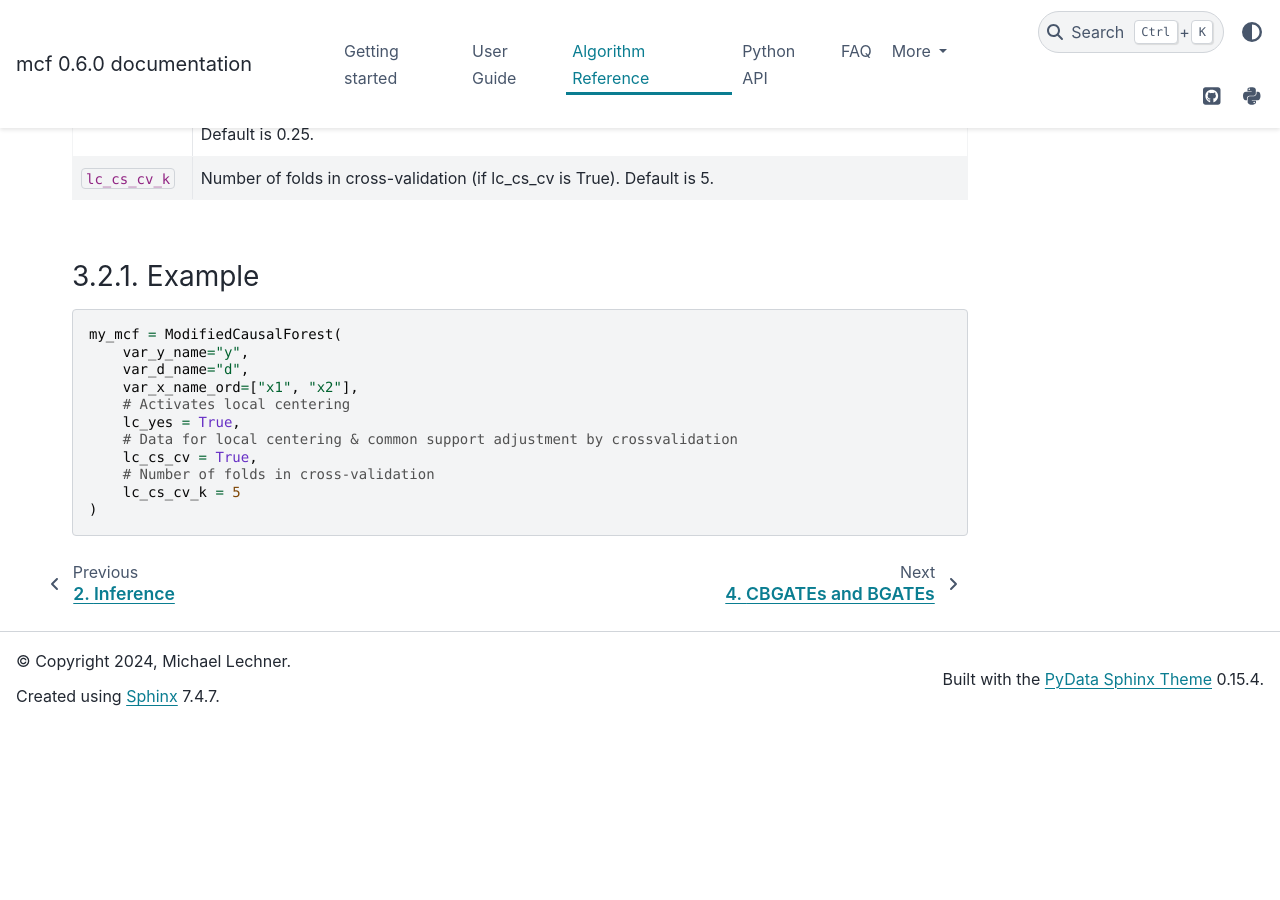
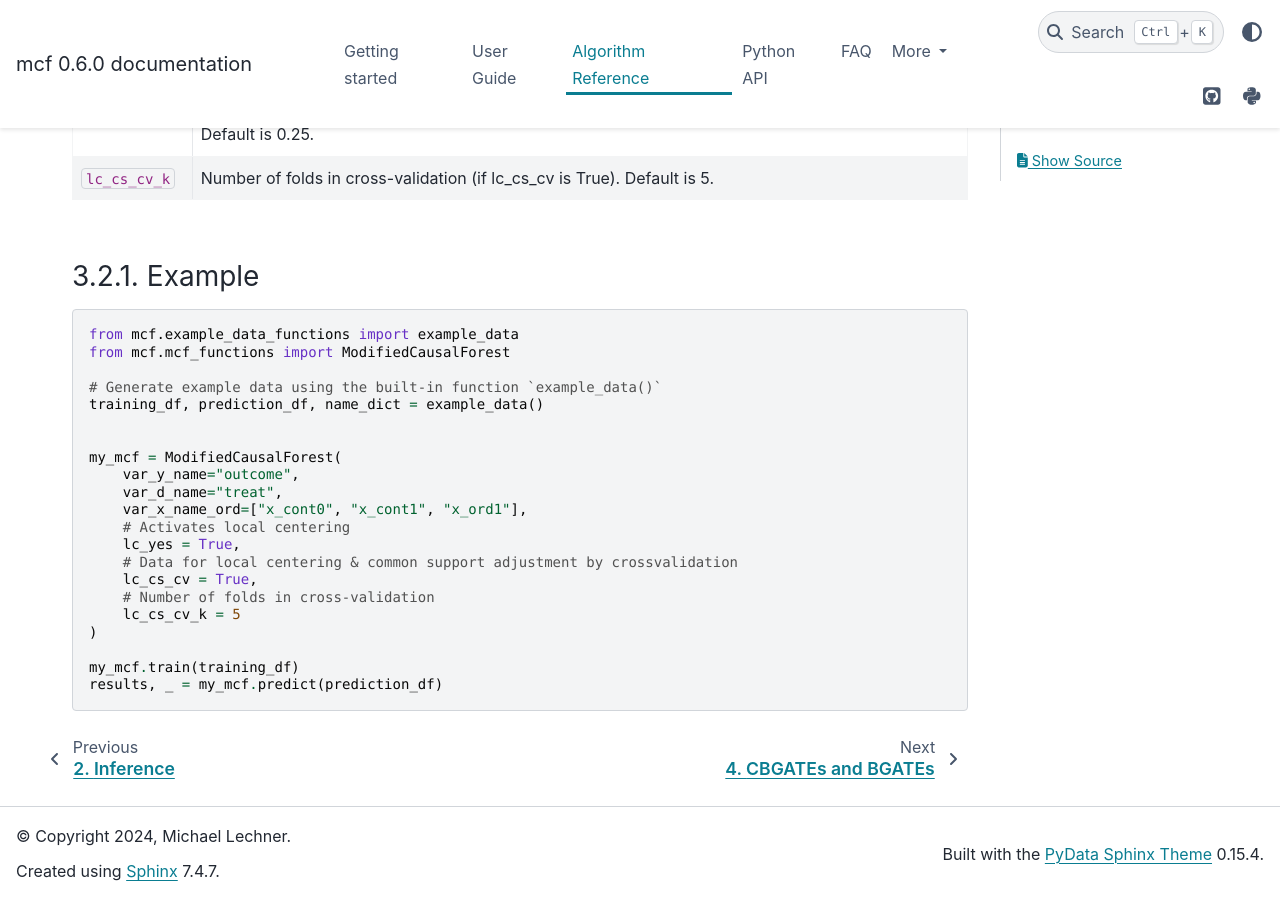
Before and after one commit to MCFpy/mcf, a Sphinx documentation site: the page built from docs/source/algorithm_reference/local_centering.rst, in a window 1280 px wide and 900 px high, scrolled down 1214 px. Built offline with Sphinx 7.4.7 and the PyData theme 0.15.4, drawn with Linux system fonts in a browser that asks for light colours; before the commit the page ends 1939 px from its top, so only the background shows below that.

Commit message:
Update local_centering.rst

```diff
--- a/docs/source/algorithm_reference/local_centering.rst
+++ b/docs/source/algorithm_reference/local_centering.rst
@@ -49,14 +49,24 @@
 
 .. code-block:: python
 
-    my_mcf = ModifiedCausalForest(
-        var_y_name="y",
-        var_d_name="d",
-        var_x_name_ord=["x1", "x2"],
-        # Activates local centering
-        lc_yes = True,
-        # Data for local centering & common support adjustment by crossvalidation
-        lc_cs_cv = True,
-        # Number of folds in cross-validation
-        lc_cs_cv_k = 5
-    )
+   from mcf.example_data_functions import example_data
+   from mcf.mcf_functions import ModifiedCausalForest
+
+   # Generate example data using the built-in function `example_data()`
+   training_df, prediction_df, name_dict = example_data()
+
+
+   my_mcf = ModifiedCausalForest(
+       var_y_name="outcome",
+       var_d_name="treat",
+       var_x_name_ord=["x_cont0", "x_cont1", "x_ord1"],
+       # Activates local centering
+       lc_yes = True,
+       # Data for local centering & common support adjustment by crossvalidation
+       lc_cs_cv = True,
+       # Number of folds in cross-validation
+       lc_cs_cv_k = 5
+   )
+
+   my_mcf.train(training_df)
+   results, _ = my_mcf.predict(prediction_df)
```
